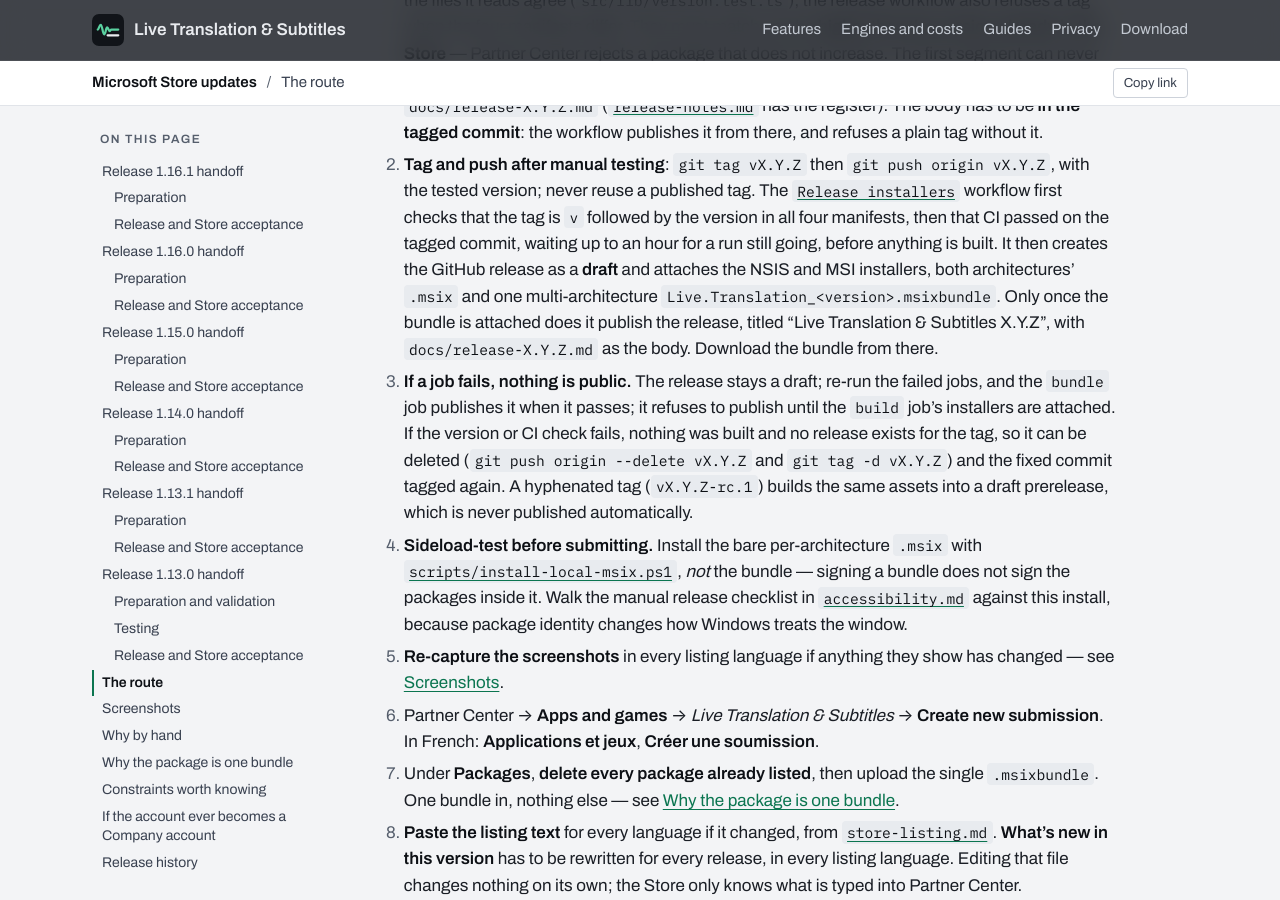
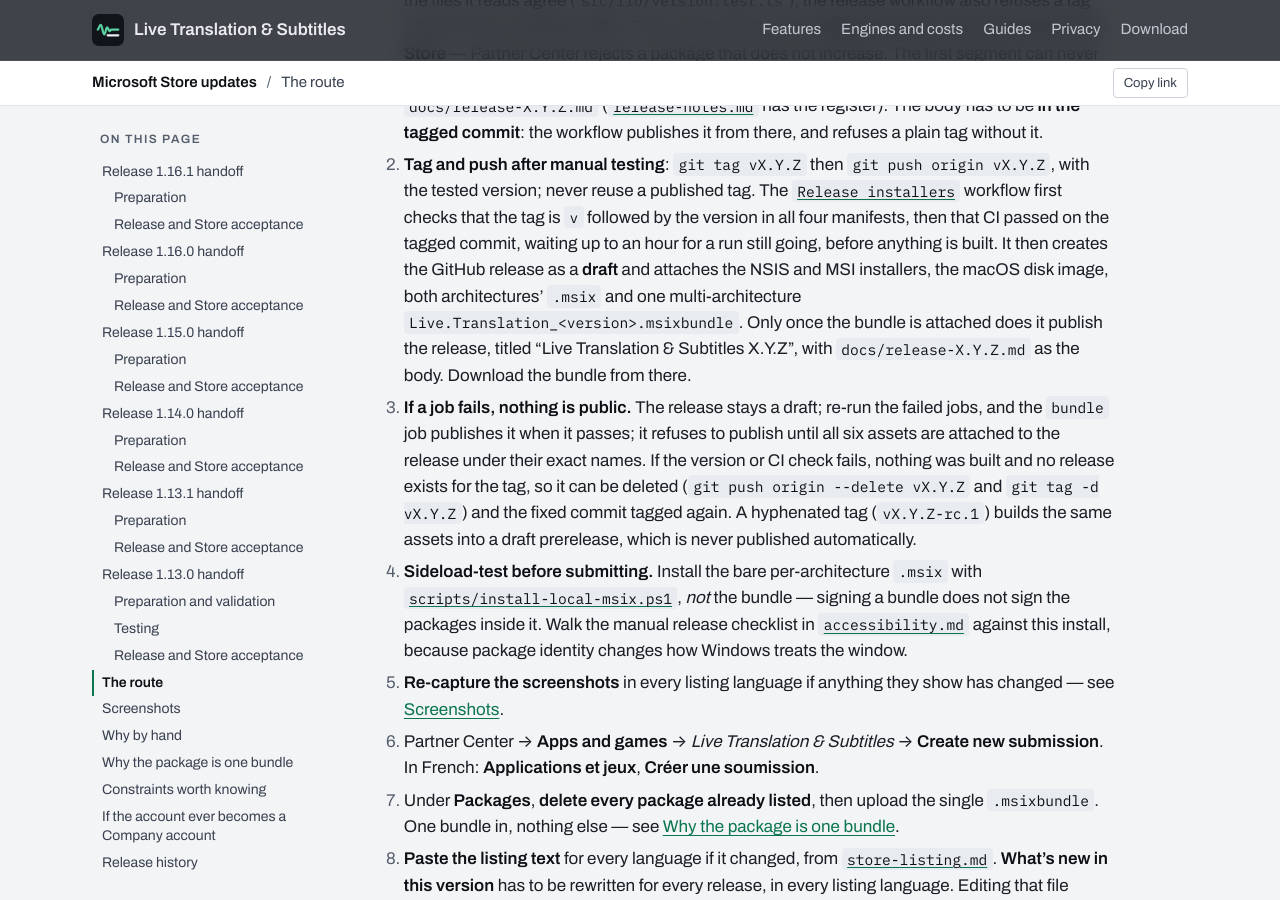
Before and after one commit to fmadore/Live-translation, a Jekyll site: the page built from docs/store-updates.md, in a window 1280 px wide and 900 px high, scrolled down 18075 px. Built offline with Jekyll 4.4.1, drawn with Linux system fonts in a browser that asks for light colours; our own code applies the rules of GitHub Pages for plain Markdown files.

Commit message:
ci(release): build the Whisper Vulkan helper once per architecture
The x64 helper was built cold twice per release, in `build` and in the
x64 `msix` leg, each installing the Vulkan SDK (about ten minutes). A
new `vulkan-helper` job (x64 on windows-latest, ARM64 on windows-11-arm,
after `prepare`) builds it once per architecture and uploads it as an
artefact named after its target. `build` and both `msix` legs need it and
fetch it through .github/actions/whisper-vulkan-helper, which downloads
this run's artefact into src-tauri/binaries/ and checks the PE machine
field against the target, so a helper for the other architecture fails
the job before anything is bundled.

No cache: nothing on main makes a release-profile helper build (CI lints
and tests it in debug), and a tag run's cache is scoped to the tag.

The six-asset check before publishing and the removal of the dead Rust
cache lookups (the other two parts of #245) were already on main; the
store-updates release steps now say all six assets, the disk image
included, gate publishing.

Refs #245

Co-Authored-By: Claude Fable 5.2 <noreply@anthropic.com>
Claude-Session: https://claude.ai/code/session_01B8zZFFLg9oppq44GmJGNnW

```diff
--- a/docs/store-updates.md
+++ b/docs/store-updates.md
@@ -721,13 +721,14 @@ over unchanged.
    [`Release installers`](https://github.com/fmadore/Live-translation/blob/main/.github/workflows/release.yml) workflow first checks that the tag
    is `v` followed by the version in all four manifests, then that CI passed on the tagged
    commit, waiting up to an hour for a run still going, before anything is built. It then
-   creates the GitHub release as a **draft** and attaches the NSIS and MSI installers, both
-   architectures' `.msix` and one multi-architecture `Live.Translation_<version>.msixbundle`.
-   Only once the bundle is attached does it publish the release, titled "Live Translation &
-   Subtitles X.Y.Z", with `docs/release-X.Y.Z.md` as the body. Download the bundle from there.
+   creates the GitHub release as a **draft** and attaches the NSIS and MSI installers, the
+   macOS disk image, both architectures' `.msix` and one multi-architecture
+   `Live.Translation_<version>.msixbundle`. Only once the bundle is attached does it publish
+   the release, titled "Live Translation & Subtitles X.Y.Z", with `docs/release-X.Y.Z.md` as
+   the body. Download the bundle from there.
 3. **If a job fails, nothing is public.** The release stays a draft; re-run the failed jobs,
-   and the `bundle` job publishes it when it passes; it refuses to publish until the `build`
-   job's installers are attached. If the version or CI check fails, nothing was built and no
+   and the `bundle` job publishes it when it passes; it refuses to publish until all six
+   assets are attached to the release under their exact names. If the version or CI check fails, nothing was built and no
    release exists for the tag, so it can be deleted (`git push origin --delete
    vX.Y.Z` and `git tag -d vX.Y.Z`) and the fixed commit tagged again. A hyphenated tag
    (`vX.Y.Z-rc.1`) builds the same assets into a draft prerelease, which is never published
```
Also changed, not shown: docs/packaging-msix.md (+5 -3 lines), .github/actions/whisper-vulkan-helper/action.yml (added), .github/workflows/release.yml.
